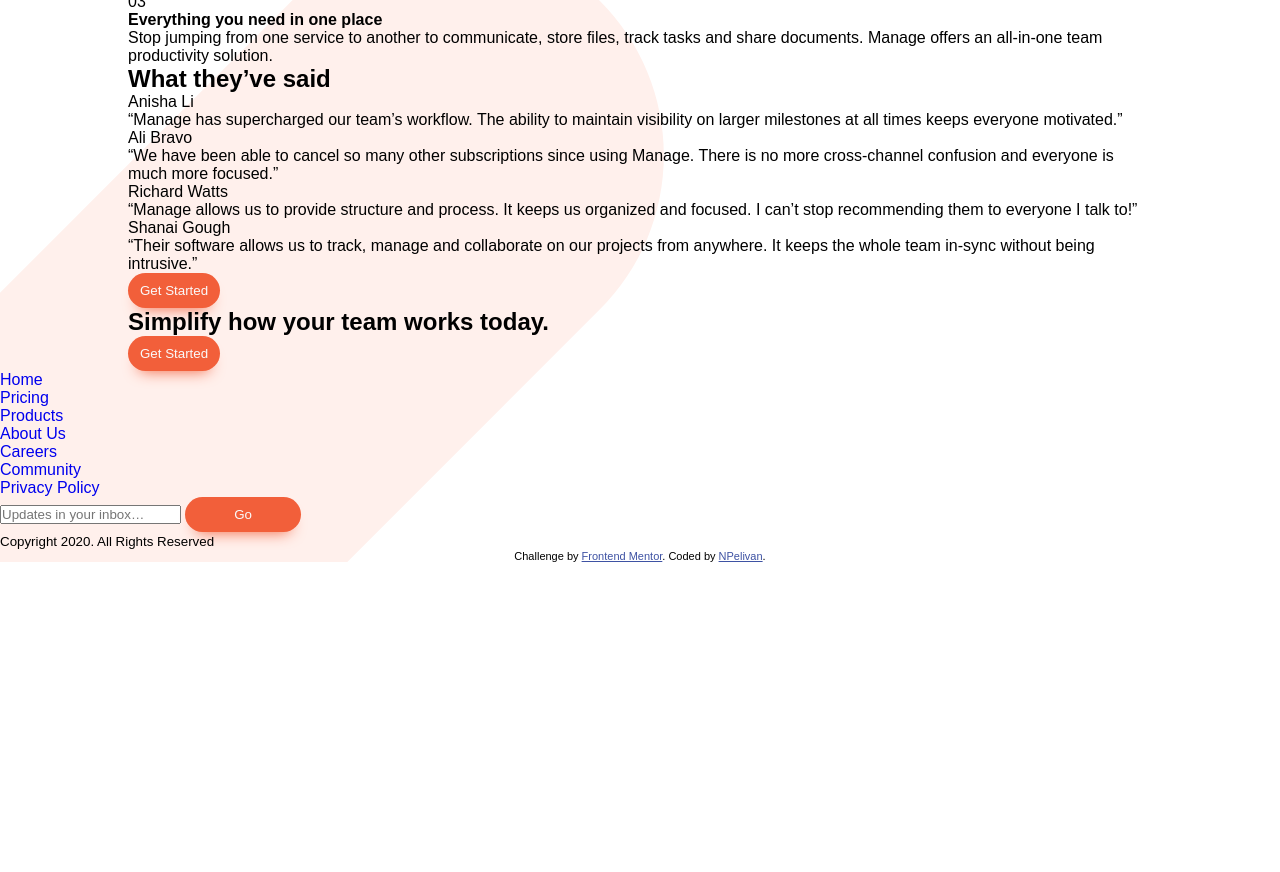
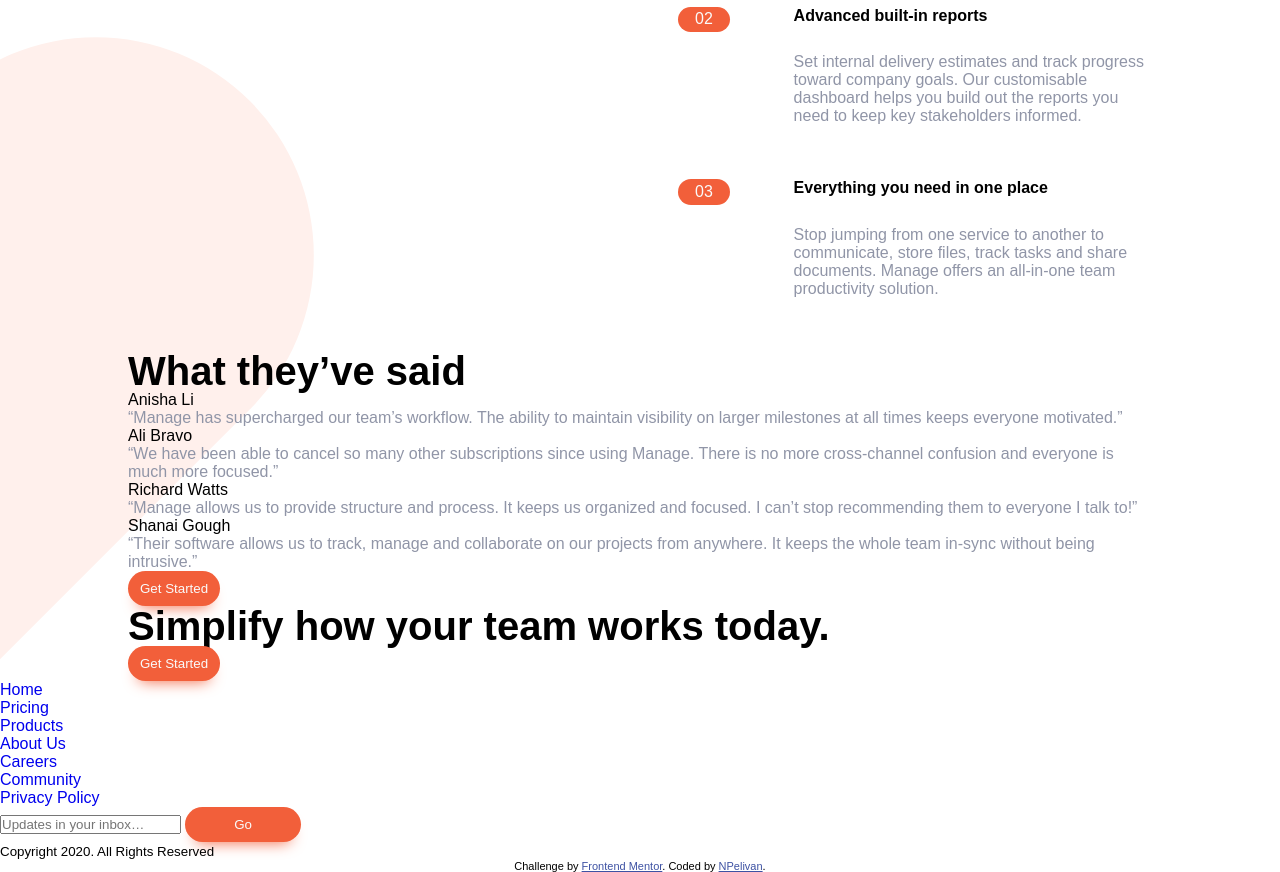
Before and after one commit to NPelivan/manage-landing-page-master, a plain HTML site: page index.html in a window 1280 px wide. Shown: the part 863-1735 px from the top of the page. Before the commit the page ends 1425 px from the top, so only its background shows below. Drawn offline with Linux system fonts and the light colour scheme; a web font is replaced by a local one.

Commit message:
middle container finished

```diff
--- a/index.html
+++ b/index.html
@@ -65,7 +65,8 @@
         </div>
       </section>
 
-      <section>
+      <section class="middle-container">
+        <div class="middle-item">
           <h2>What’s different about Manage?</h2>
 
           <p>
@@ -73,30 +74,39 @@
             complexity. Our software is tailor-made for modern digital product
             teams.
           </p>
+        </div>
 
+        <div class="middle-item">
+          <div class="middle-wrapper">
             <span>01</span>
             <h4>Track company-wide progress</h4>
+          </div>
           <p>
             See how your day-to-day tasks fit into the wider vision. Go from
             tracking progress at the milestone level all the way done to the
             smallest of details. Never lose sight of the bigger picture again.
           </p>
 
+          <div class="middle-wrapper">
             <span>02</span>
             <h4>Advanced built-in reports</h4>
+          </div>
           <p>
             Set internal delivery estimates and track progress toward company
-          goals. Our customisable dashboard helps you build out the reports you
-          need to keep key stakeholders informed.
+            goals. Our customisable dashboard helps you build out the reports
+            you need to keep key stakeholders informed.
           </p>
 
+          <div class="middle-wrapper">
             <span>03</span>
             <h4>Everything you need in one place</h4>
+          </div>
           <p>
-          Stop jumping from one service to another to communicate, store files,
-          track tasks and share documents. Manage offers an all-in-one team
-          productivity solution.
+            Stop jumping from one service to another to communicate, store
+            files, track tasks and share documents. Manage offers an all-in-one
+            team productivity solution.
           </p>
+        </div>
       </section>
 
       <h2>What they’ve said</h2>
--- a/style.css
+++ b/style.css
@@ -11,9 +11,13 @@ body {
 
   background-repeat: no-repeat, no-repeat;
 
-  background-position: 800px -100px, -150px 800px;
+  background-position: 900px -200px, -500px 900px;
 
   font-size: 16px;
+}
+
+p {
+  color: hsl(227, 12%, 61%);
 }
 
 header {
@@ -107,7 +111,44 @@ h1 {
 }
 
 .intro > p {
-  color: hsl(227, 12%, 61%);
   width: 70%;
   margin-bottom: 8%;
 }
+
+.middle-container {
+  margin-top: 3%;
+  display: flex;
+  justify-content: space-between;
+}
+
+.middle-container > div {
+  width: 35%;
+}
+
+h2 {
+  font-size: 2.5em;
+  line-height: 40px;
+}
+
+.middle-container > .middle-item > p {
+  margin-top: 8%;
+}
+
+.middle-wrapper {
+  display: flex;
+}
+
+.middle-item > p {
+  margin-bottom: 15%;
+}
+
+.middle-wrapper > span {
+  position: absolute;
+  right: 43%;
+  background-color: hsl(12, 88%, 59%);
+  padding: 0.3% 0.9% 0.3% 0.9%;
+  border-radius: 40px;
+  width: 4%;
+  text-align: center;
+  color: hsl(0, 0%, 98%);
+}
```
Lines whose indentation alone changed are shown as unchanged.
